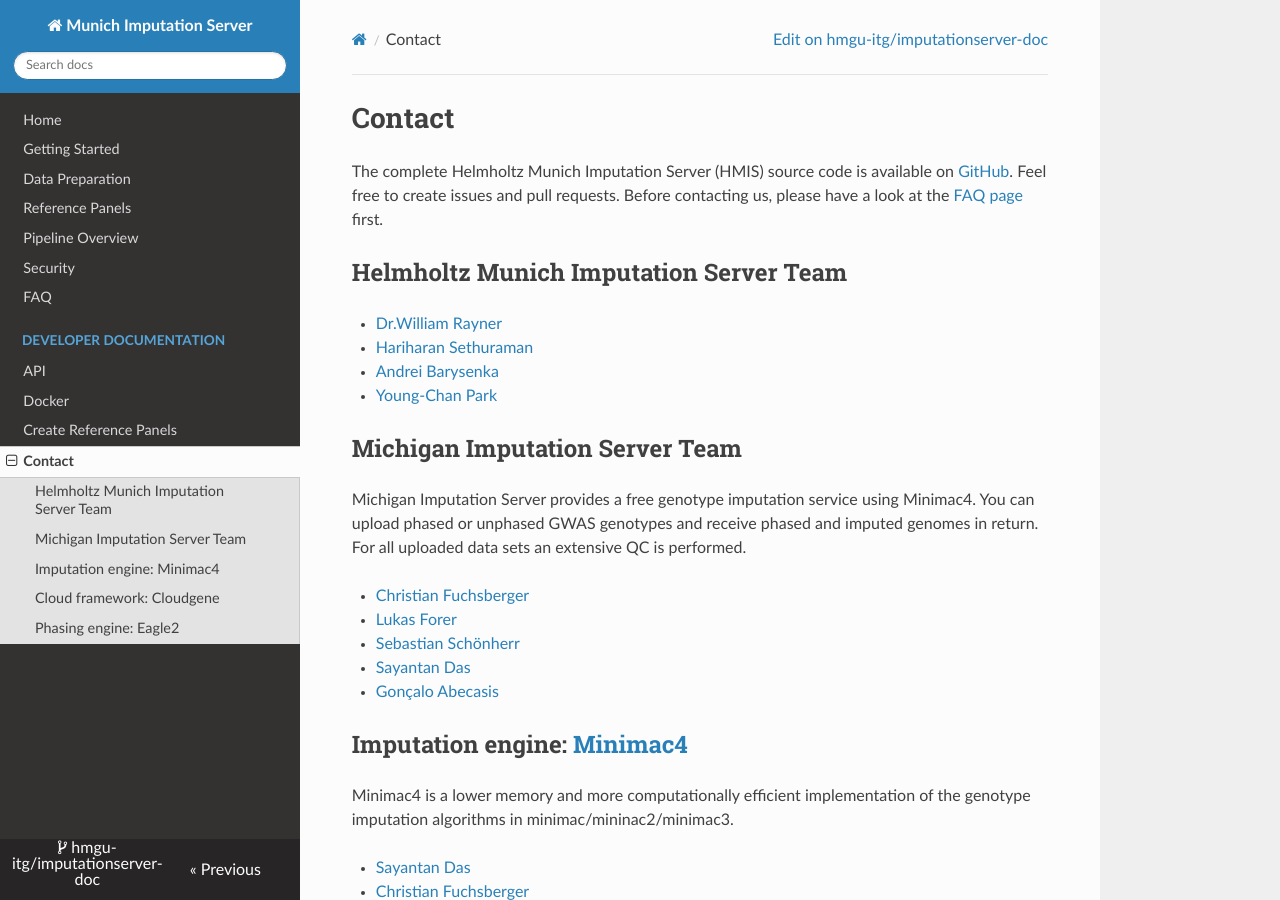
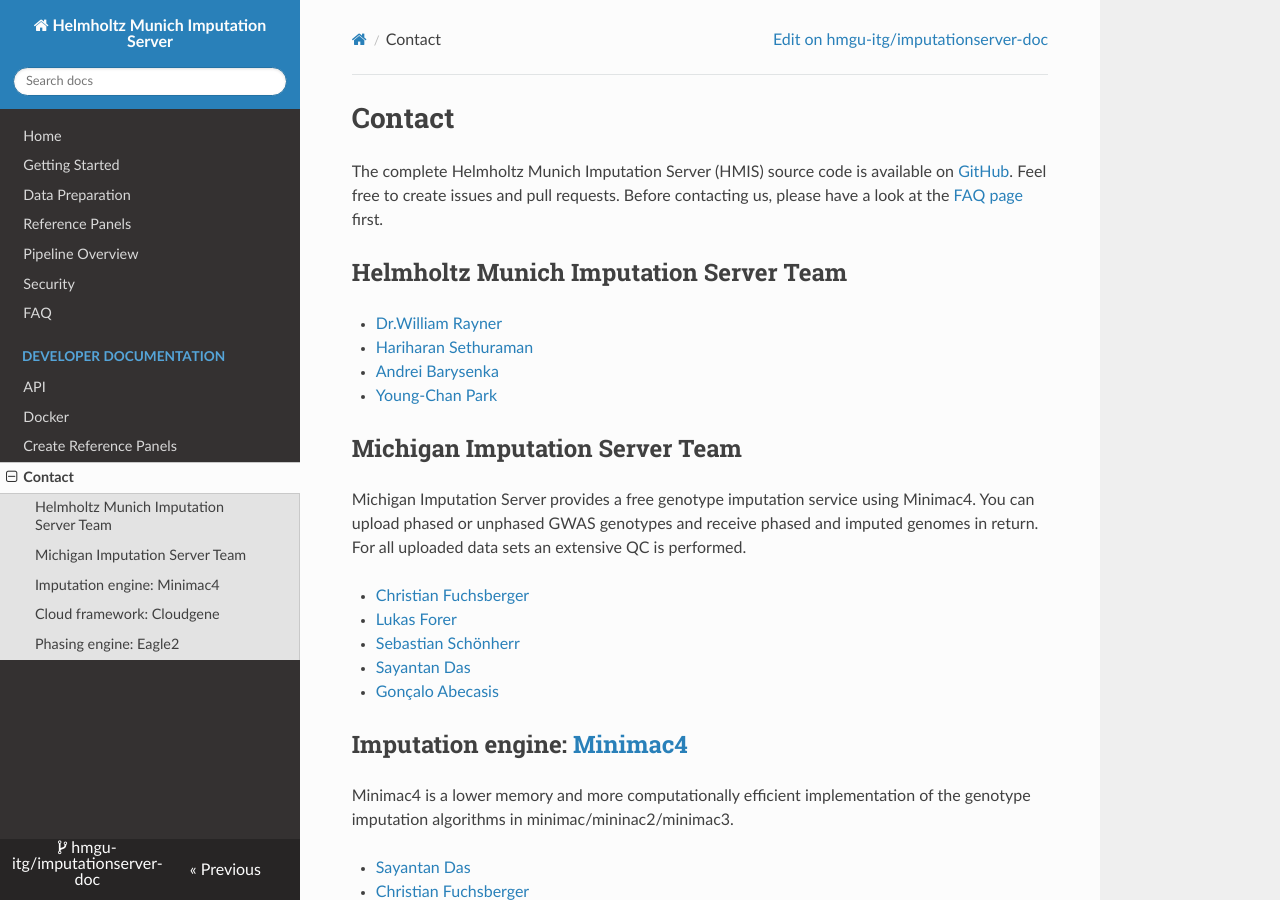
Before and after one commit to hmgu-itg/imputationserver-doc, an MkDocs documentation site: the page built from docs/contact.md, in a window 1280 px wide and 900 px high. Built offline with MkDocs 1.6.1, drawn with Linux system fonts in a browser that asks for light colours; nearby versions of some CDN libraries.

Commit message:
Changed MIS > HMIS in mkdocs.yml

```diff
--- a/docs/contact.md
+++ b/docs/contact.md
@@ -29,7 +29,7 @@ Minimac4 is a lower memory and more computationally efficient implementation of
 * [Christian Fuchsberger](mailto:cfuchsb@umich.edu)
 * [Gonçalo Abecasis](mailto:goncalo@umich.edu)
 
-## Cloud framework: [Cloudgene](http://cloudgene.uibk.ac.at/)
+## Cloud framework: [Cloudgene](http://www.cloudgene.io/)
 
 Cloudgene is a framework to build Software As A Service (SaaS) platforms for data analysis pipelines. By connecting command-line programs, scripts or Hadoop applications to Cloudgene, a powerful web application can be created within minutes. Cloudgene supports the complete workflow including data transfer, program execution and data export. Cloudgene is developed at the Division of Genetic Epidemiology Innsbruck in cooperation with the Center for Statistical Genetics, University of Michigan.
 
--- a/mkdocs.yml
+++ b/mkdocs.yml
@@ -1,4 +1,4 @@
-site_name: Munich Imputation Server
+site_name: Helmholtz Munich Imputation Server
 
 theme: readthedocs
 
```
